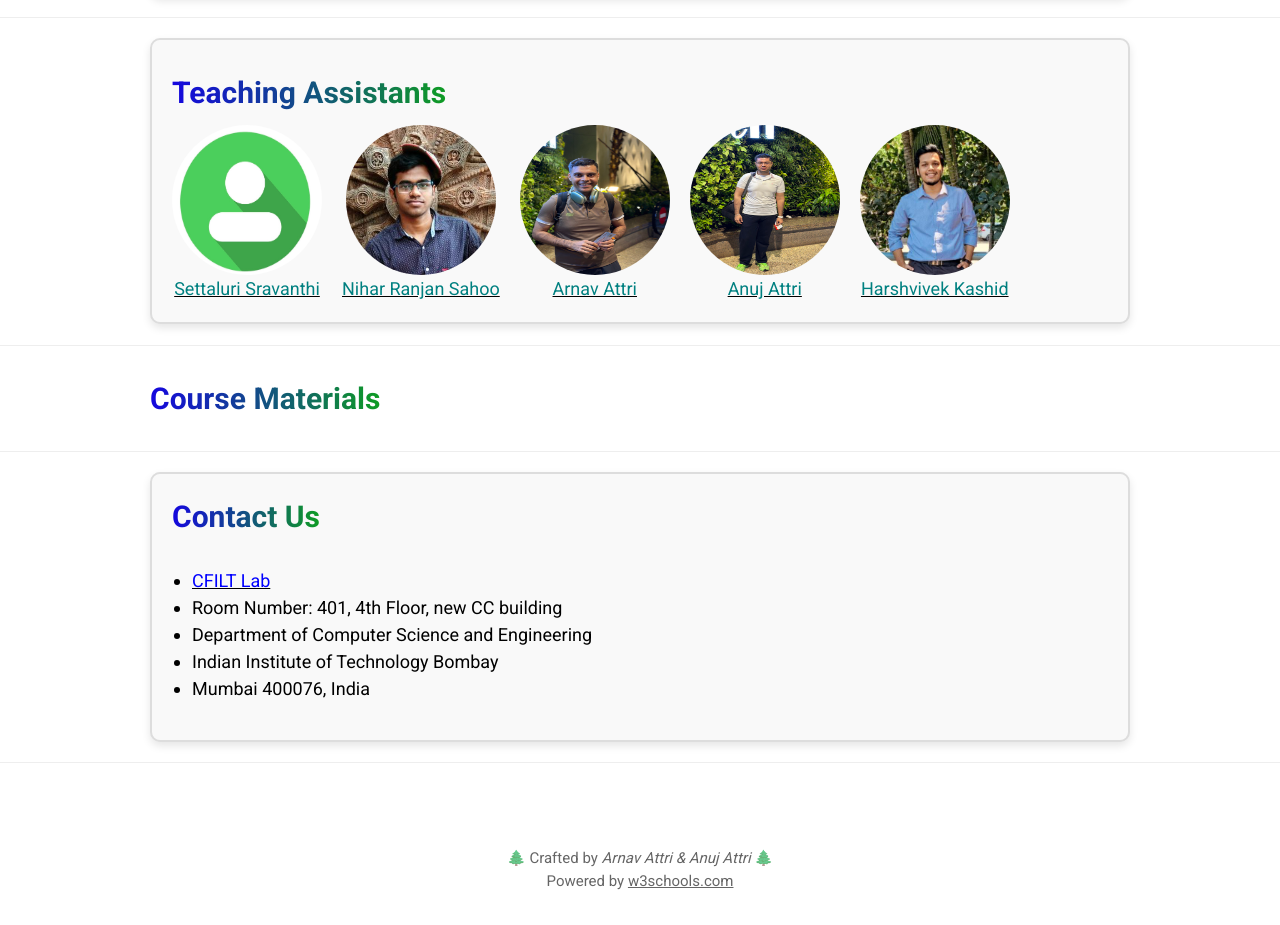
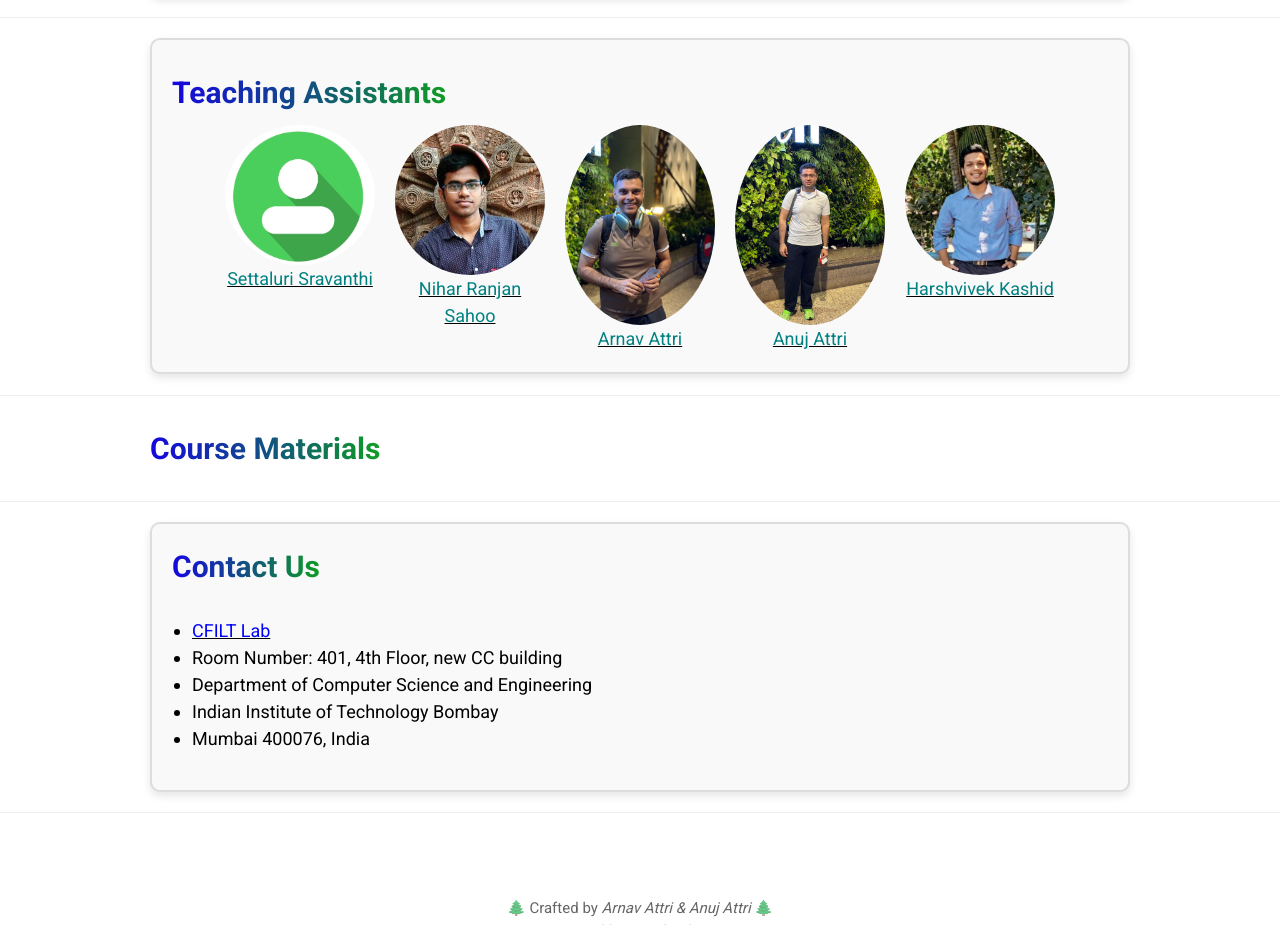
Before and after one commit to yourarnav/cs626-website, a plain HTML site: page index.html in a window 1280 px wide. Shown: the part 3084-4009 px from the top of the page. Drawn offline with nearby package versions, Linux system fonts and the light colour scheme.

Commit message:
Add files via upload

```diff
--- a/index.html
+++ b/index.html
@@ -215,6 +215,30 @@ header {
   color: transparent;
   display: inline-block;
 }
+
+/* Flexbox for TAs */
+.course-tas .ta-wrapper {
+  display: flex;
+  flex-wrap: wrap;
+  gap: 20px;
+  justify-content: center;
+}
+
+.course-tas .ta-wrapper .ta {
+  text-align: center;
+  flex: 1 1 150px;
+  max-width: 150px;
+}
+
+.course-tas .ta-wrapper .ta img {
+  width: 100%;
+  height: auto;
+  border-radius: 50%;
+}
+
+@media (max-width: 600px) {
+  .navbar a {padding: 10px; font-size: 14px;}
+}
 </style>
 <script>
 var newwindow;
@@ -359,28 +383,30 @@ function scrollToSection(id) {
 	<div class="w3-content">
         <div class="course-tas">
             <h2 class="gradient-text"><b>Teaching Assistants</b></h2>
-            <div style="display: flex; flex-wrap; wrap; gap: 20px;">
-                <div style="text-align: center;">
-                    <img src="ta1.jpg" alt="Settaluri Sravanthi" style="width:150px;height:150px;border-radius:50%;"><br>
+            <div class="ta-wrapper">
+                <div class="ta">
+                    <img src="ta1.jpg" alt="Settaluri Sravanthi"><br>
                     <a href="https://example.com/ta1" target="_blank"><font color='teal'>Settaluri Sravanthi</font></a>
                 </div>
-                <div style="text-align: center;">
-                    <img src="ta2.jpg" alt="Nihar Ranjan Sahoo" style="width:150px;height:150px;border-radius:50%;"><br>
+                <div class="ta">
+                    <img src="ta2.jpg" alt="Nihar Ranjan Sahoo"><br>
                     <a href="https://sahoonihar.github.io/" target="_blank"><font color='teal'>Nihar Ranjan Sahoo</font></a>
                 </div>
-                <div style="text-align: center;">
-                    <img src="1.jpg" alt="Arnav Attri" style="width:150px;height:150px;border-radius:50%;"><br>
+                <div class="ta">
+                    <img src="1.jpg" alt="Arnav Attri"><br>
                     <a href="https://cuteasduck.notion.site/TA-CS-626-d5d96ce8cc464f5dae095273f881d6eb" target="_blank"><font color='teal'>Arnav Attri</font></a>
                 </div>
-                <div style="text-align: center;">
-                    <img src="4.jpg" alt="Anuj Attri" style="width:150px;height:150px;border-radius:50%;"><br>
+                <div class="ta">
+                    <img src="4.jpg" alt="Anuj Attri"><br>
                     <a href="https://cuteasduck.notion.site/Anuj-TA-CS-626-81f4facc5f02455f871aa5eaed2435e8" target="_blank"><font color='teal'>Anuj Attri</font></a>
                 </div>
-                <div style="text-align: center;">
-                    <img src="ta5.jpeg" alt="Harshvivek Kashid" style="width:150px;height:150px;border-radius:50%;"><br>
+                <div class="ta">
+                    <img src="ta5.jpeg" alt="Harshvivek Kashid"><br>
                     <a href="https://github.com/harshvivek14" target="_blank"><font color='teal'>Harshvivek Kashid</font></a>
                 </div>
+            </div>
         </div>
+    </div>
 </section>
 
 <hr>
```
